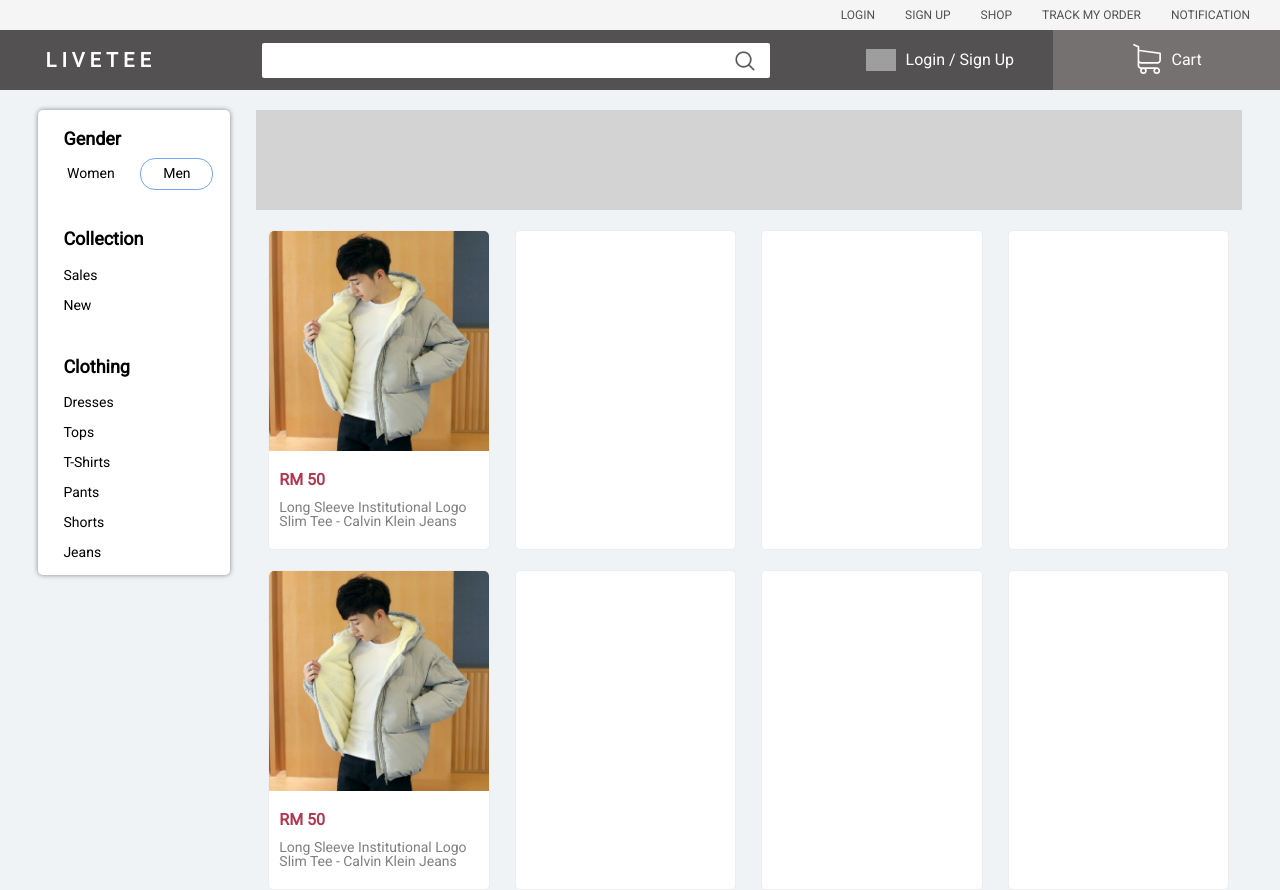
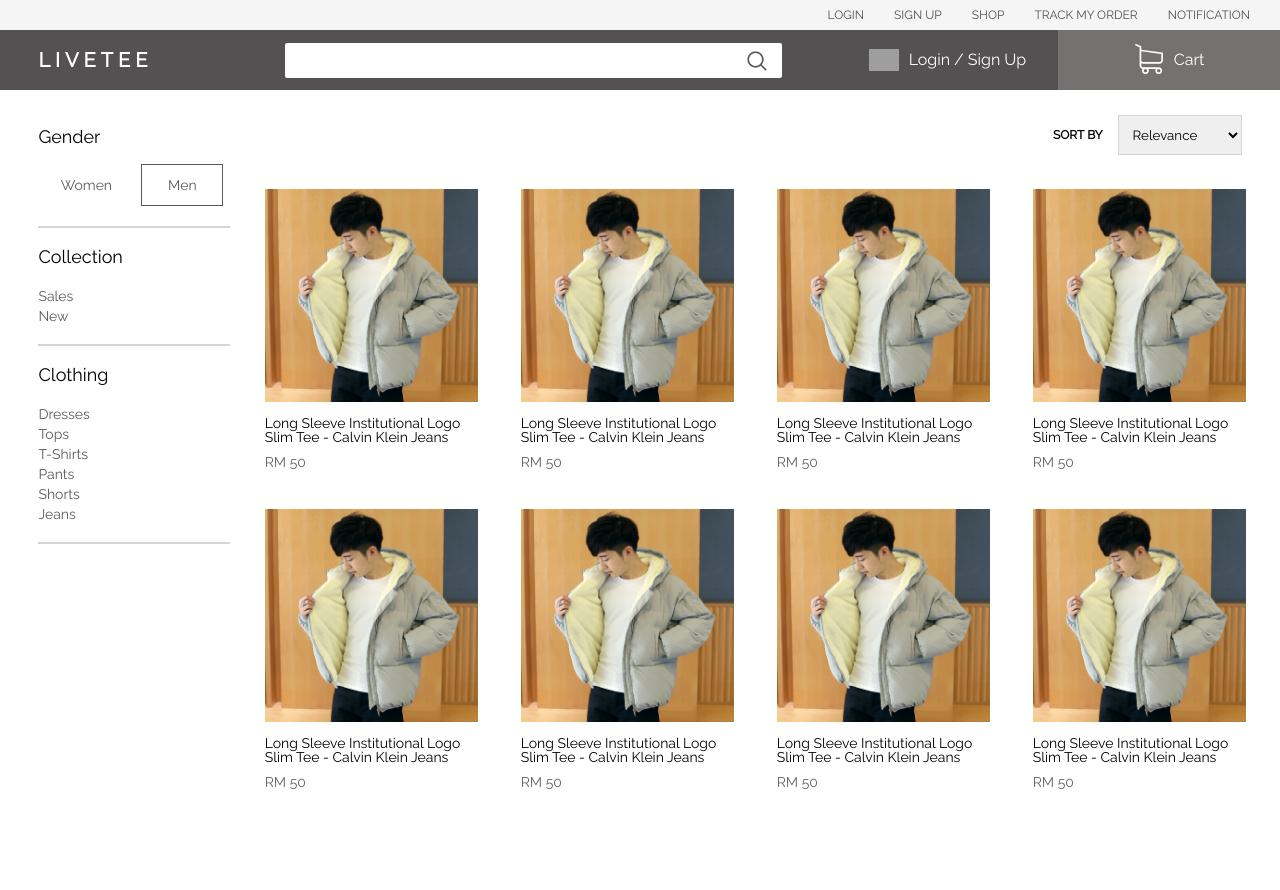
Before and after one commit to wayneng6010/LiveTee, a PHP site: page /html/userHome.html in a window 1280 px wide. After the commit the page ends 789 px from the top, so only its background shows below. Run offline with PHP 8.4, Linux system fonts and the light colour scheme; grey boxes are pictures that could not be loaded.

Commit message:
user home

```diff
--- a/css/style.css
+++ b/css/style.css
@@ -1,8 +1,8 @@
 body{
-	font-family: Roboto !important;
+	font-family: 'Raleway', sans-serif;
 	font-size: 20px !important;
 	line-height: 1.5;
-	background-color: rgb(239, 243, 246);
+	background-color: #ffffff;
 }
 
 input[type=text], input[type=password]{
@@ -157,10 +157,9 @@ div#headerUser{
 
 div#headerUser #flexLeft{
 	flex: 0.2;
-	padding-left: 10px;
+	padding-left: 3%;
 	display: flex;
 	align-items: center;
-  	justify-content: center;
   	text-align: center;
   	letter-spacing: 5px;
   	font-weight: bold;
@@ -309,13 +308,22 @@ div#header #flexRight img:hover{
 	opacity: .8;
 }
 
-/*aaaaaaaaaaaaaaaaaaaaaaaaaaaaaaa
+hr{
+	border: .5px solid #d5d5d6;
+	margin: 20px 0;
+}
 
-
-
-
-
-*/
+div#userSidebar{
+  	position: fixed;
+  	top: 80px;
+  	margin-top: 30px;
+  	margin-left: 3%;
+  	padding: 0;
+  	box-sizing: border-box;
+  	width: 15%;
+  	min-width: 120px;
+  	line-height: 1;
+}
 
 div#userSidebar a{
 	padding-left: 0;
@@ -323,11 +331,16 @@ div#userSidebar a{
 	font-size: 14px;
   	width: 100%;
   	text-align: center;
+  	color: #595a5a;
+}
+
+div#userSidebar a:hover{
+	color: #3d3d3d;
 }
 
 div#userSidebar p{
-	line-height: .1;
 	font-size: 18px;
+
 }
 
 div#userSidebar div#genderSidebar{
@@ -335,11 +348,18 @@ div#userSidebar div#genderSidebar{
 }
 
 div#userSidebar div#genderSidebar p{
-	padding-left: 15px;
+
 }
 
 div#userSidebar div#genderSidebar div#genderFlex{
 	display: flex;
+}
+
+div#userSidebar div#genderSidebar div#genderFlex a{
+	height: 40px;
+	display: flex;
+	align-items: center;
+  	justify-content: center;
 }
 
 div#userSidebar div#genderSidebar div#gender1{
@@ -349,13 +369,11 @@ div#userSidebar div#genderSidebar div#gender1{
 	flex: .5;
 	box-sizing: border-box;
 	margin: 0px 7px;
-	transition-duration: .2s;
-	border-radius: 15px;
+	border: 1px solid white;
 }
 
 div#userSidebar div#genderSidebar div#gender1:hover{
 	border: 1px solid lightgrey;
-	transition-duration: .2s;
 }
 
 div#userSidebar div#genderSidebar div#gender2{
@@ -363,11 +381,10 @@ div#userSidebar div#genderSidebar div#gender2{
 	align-items: center;
   	justify-content: center;
 	flex: .5;
-	border: 1px solid #77a6f7;
+	border: 1px solid #595a5a;
 	box-sizing: border-box;
 	margin: 0px 7px;
 	transition-duration: .2s;
-	border-radius: 15px;
 }
 
 div#userSidebar div#genderSidebar div#gender2:hover{
@@ -376,11 +393,11 @@ div#userSidebar div#genderSidebar div#gender2:hover{
 }
 
 div#userSidebar div#collSidebar{
-	padding-left: 15px;
+
 }
 
 div#userSidebar div#clothSidebar{
-	padding-left: 15px;
+
 }
 
 div#sideBar{
@@ -419,6 +436,7 @@ div#sideBar a:hover, .collapse-btn:hover{
 }
 
 div#sideBar button{
+	font-family: 'Raleway', sans-serif;
 	width: 200px;
   	min-width: 100px;
 }
@@ -473,33 +491,45 @@ div#sideBar button img{
 	padding-left: 15px;
 }
 
-div#userSidebar{
-  	position: fixed;
-  	top: 80px;
-  	background-color: white;
-  	margin-top: 30px;
-  	margin-left: 3%;
-  	padding: 10px;
-  	box-sizing: border-box;
-  	width: 15%;
-  	min-width: 120px;
-	box-shadow: 0px 0px 5px rgba(0, 0, 0, 0.45);
-	border-radius: 5px;
-}
-
 div#sorting{
 	width: 77%;
 	min-width: 200px;
-	height: 100px;
+	height: 50px;
 	position: relative;
 	left: 20%;
 	top: 110px;
-	background-color: lightgrey;
+	/*border: 1px solid black;*/
 	margin-bottom: 20px;
+	display: flex;
+	align-items: center;
+  	justify-content: flex-end;
+}
+
+div#sorting p{
+	font-size: 12px;
+	padding-right: 15px;
+	text-transform: uppercase;
+	font-weight: bold;
+}
+
+div#sorting select{
+	border-color: lightgrey;
+	padding: 10px;
+	font-family: 'Raleway', sans-serif;
+	outline: none;
+	transition-duration: .2s;
+}
+
+div#sorting select:focus{
+	border-color: grey;
+	transition-duration: .2s;
+}
+
+div#sorting select#sortSelect{
 }
 
 div#clothing{
-	width: 77%;
+	width: 80%;
 	min-width: 200px;
 	position: relative;
 	left: 20%;
@@ -507,49 +537,152 @@ div#clothing{
 	/*border: 1px solid red;*/
 }
 
+div#clothing a{
+
+}
+
+@media only screen and (max-width: 1000px) {
+	div#clothing div.itemMiddle{
+		min-width: 33% !important;
+	}
+
+	div#clothing{
+		left: 25%;
+		width: 72%;
+	}
+
+	div#sorting{
+		left: 25%;
+		width: 72%;
+	}
+}
+
+@media only screen and (max-width: 800px) {
+	div#clothing div.itemMiddle{
+		min-width: 50% !important;
+	}
+
+	div#clothing{
+		left: 30%;
+		width: 67%;
+	}
+
+	div#sorting{
+		left: 30%;
+		width: 67%;
+	}
+}
+
+@media only screen and (max-width: 500px) {
+	div#clothing div.itemMiddle{
+		min-width: 100% !important;
+	}
+
+	div#clothing{
+		left: 40%;
+		width: 57%;
+	}
+
+	div#sorting{
+		left: 40%;
+		width: 57%;
+	}
+}
+
+
 div#clothing div.itemOuter{
 	display: flex;
 	margin-bottom: 20px;
+	box-sizing: border-box;
+	/*border: red solid;*/
+	flex-wrap: wrap;
 }
 
 div#clothing div.itemMiddle{
 	height: 320px;
 	/*border: 1px solid black;*/
+	display: flex;
 	flex: .25;
-	display: flex;
+	min-width: 25%;
 	align-items: center;
-  	justify-content: center;
+	box-sizing: border-box;
 }
 
 div#clothing div.itemInner{
   	width: 90%;
   	height: 100%;
-  	border: 1px solid #ededed;
-  	background-color: white;
-	border-radius: 5px;
 	box-sizing: border-box;
 	transition-duration: .2s;
+	padding: 3%;
+	border: 1px solid white;
+}
+
+div#clothing div.itemInnest{
+	height: 100%;
 }
 
 div#clothing div.itemInner:hover{
-	border: 1px solid #3b8beb;
-	transition-duration: .2s;
+	border: 1px solid lightgrey;
+}
+
+div#clothing div.itemInner:hover p.sizes{
+	opacity: 1;
+	transition: opacity .2s;
 }
 
 div#clothing div.itemInner img.image{
-	border-radius: 5px 5px 0 0;
+	margin-bottom: -8px;
 }
 
 div#clothing div.itemInner p.price{
 	line-height: .6;
-	padding: 0 10px;
-	color: #b23850;
-	font-weight: bold;
-	font-size: 16px;
+	color: #656667;
+	font-size: 14px;
 }
 
 div#clothing div.itemInner p.desp{
 	font-size: 14px;
-	padding: 0 10px;
-	color: grey;
+	color: black;
 }
+
+div#clothing div.itemInner p.sizes{
+	color: black;
+	font-size: 12px;
+	text-align: right;
+	word-spacing: 5px;
+	font-weight: bold;
+	padding-right: 10px;
+	opacity: 0;
+	transition: opacity .2s;
+}
+
+div#clothing div.itemInnest div.slideUpOuter{
+	position: relative;
+	width: 100%;
+	height: auto;
+	overflow: hidden;
+	background-color: blue;
+}
+
+div#clothing div.itemInnest div.slideUpInner{
+	position: absolute;
+	bottom: -50px;
+	width: 100%;
+	background-color: rgba(255, 255, 255, .9);
+	height: 50px;
+	display: flex;
+	align-items: center;
+  	justify-content: center;
+	transition: .2s ease-in-out;
+}
+
+div#clothing div.itemInnest div.slideUpInner p{
+	color: black;
+	font-size: 14px;
+	margin: 0;
+}
+
+div#clothing div.itemInner:hover div.slideUpInner{
+	bottom: 0;
+	transition: .2s ease-in-out;
+}
--- a/html/adminHome.html
+++ b/html/adminHome.html
@@ -3,7 +3,7 @@
 <head>
 	<title>Dashboard | Admin</title>
 	<link rel="stylesheet" type="text/css" href="../css/style.css">
-	<link href="https://fonts.googleapis.com/css?family=Roboto" rel="stylesheet">
+	<link href="https://fonts.googleapis.com/css?family=Raleway" rel="stylesheet">
 </head>
 <body>
 	<div id="header">
--- a/html/adminLogin.html
+++ b/html/adminLogin.html
@@ -3,7 +3,7 @@
 <head>
 	<title>Login | LiveTee Admin Panel</title>
 	<link rel="stylesheet" type="text/css" href="../css/style.css">
-	<link href="https://fonts.googleapis.com/css?family=Roboto" rel="stylesheet">
+	<link href="https://fonts.googleapis.com/css?family=Raleway" rel="stylesheet">
 </head>
 <body id="login">
 	<div id="loginLeft">
--- a/html/userHome.html
+++ b/html/userHome.html
@@ -3,7 +3,7 @@
 <head>
 	<title>Home | LiveTee</title>
 	<link rel="stylesheet" type="text/css" href="../css/style.css">
-	<link href="https://fonts.googleapis.com/css?family=Roboto" rel="stylesheet">
+	<link href="https://fonts.googleapis.com/css?family=Raleway" rel="stylesheet">
 </head>
 <body>
 	<div id="headerUserTopNav">
@@ -50,23 +50,23 @@
 	<div id="userSidebar">
 
 		<div id="genderSidebar">
-			<p><b>Gender</b></p>
+			<p>Gender</p>
 			<div id="genderFlex">
 				<div id="gender1"><a href="#">Women</a></div>
 				<div id="gender2"><a href="#">Men</a><br></div>
 			</div>
 		</div>
-		<br>
+		<hr>
 
 		<div id="collSidebar">
-			<p><b>Collection</b></p>
+			<p>Collection</p>
 			<a href="#">Sales</a><br>
 			<a href="#">New</a><br>
 		</div>
-		<br>
+		<hr>
 
 		<div id="clothSidebar">
-			<p><b>Clothing</b></p>
+			<p>Clothing</p>
 			<a href="#">Dresses</a><br>
 			<a href="#">Tops</a><br>
 			<a href="#">T-Shirts</a><br>
@@ -74,73 +74,167 @@
 			<a href="#">Shorts</a><br>
 			<a href="#">Jeans</a><br>
 		</div>
-
+		<hr>
 	</div>
 
 	<div id="sorting">
-
+		<p>Sort By</p>
+		<select id="sortSelect">
+			<option value="rel">Relevance</option>
+			<option value="pop">Popularity</option>
+			<option value="lowPri">Lowest Price</option>
+			<option value="highPri">Highest Price</option>
+			<option value="latest">Latest Arrival</option>
+		</select>
 	</div>
 
 	<div id="clothing">
 		<div class="itemOuter">
 			<div class="itemMiddle">
 				<div class="itemInner">
-					<a href="#">
-						<img class="image" src="../Asset/Image/shirt.jpg" width="100%" alt="">
+				<a href="#">
+					<div class="itemInnest">
+						<div class="slideUpOuter">
+						<img class="image" src="../Asset/Image/shirt.jpg" width="100%" width="auto" alt="">
+							<div class="slideUpInner">
+								<p>VIEW</p>
+							</div>
+						</div>
+						<p class="desp">Long Sleeve Institutional Logo Slim Tee - Calvin Klein Jeans</p>
 						<p class="price">RM 50</p>
-						<p class="desp">Long Sleeve Institutional Logo Slim Tee - Calvin Klein Jeans</p>
-					</a>
+						<p class="sizes">Sizes S M L XL</p>
+					</div>
+				</a>
 				</div>
 			</div>
 
 			<div class="itemMiddle">
 				<div class="itemInner">
-
+				<a href="#">
+					<div class="itemInnest">
+						<div class="slideUpOuter">
+						<img class="image" src="../Asset/Image/shirt.jpg" width="100%" alt="">
+							<div class="slideUpInner">
+								<p>VIEW</p>
+							</div>
+						</div>
+						<p class="desp">Long Sleeve Institutional Logo Slim Tee - Calvin Klein Jeans</p>
+						<p class="price">RM 50</p>
+						<p class="sizes">Sizes S M L XL</p>
+					</div>
+				</a>
 				</div>
 			</div>
 
 			<div class="itemMiddle">
 				<div class="itemInner">
-
+				<a href="#">
+					<div class="itemInnest">
+						<div class="slideUpOuter">
+						<img class="image" src="../Asset/Image/shirt.jpg" width="100%" alt="">
+							<div class="slideUpInner">
+								<p>VIEW</p>
+							</div>
+						</div>
+						<p class="desp">Long Sleeve Institutional Logo Slim Tee - Calvin Klein Jeans</p>
+						<p class="price">RM 50</p>
+						<p class="sizes">Sizes S M L XL</p>
+					</div>
+				</a>
 				</div>
 			</div>
 
 			<div class="itemMiddle">
 				<div class="itemInner">
-
-				</div>
-			</div>
-		</div>
-
-		<div class="itemOuter">
-			<div class="itemMiddle">
-				<div class="itemInner">
-					<a href="#">
+				<a href="#">
+					<div class="itemInnest">
+						<div class="slideUpOuter">
 						<img class="image" src="../Asset/Image/shirt.jpg" width="100%" alt="">
+							<div class="slideUpInner">
+								<p>VIEW</p>
+							</div>
+						</div>
+						<p class="desp">Long Sleeve Institutional Logo Slim Tee - Calvin Klein Jeans</p>
 						<p class="price">RM 50</p>
-						<p class="desp">Long Sleeve Institutional Logo Slim Tee - Calvin Klein Jeans</p>
-					</a>
+						<p class="sizes">Sizes S M L XL</p>
+					</div>
+				</a>
 				</div>
 			</div>
 
 			<div class="itemMiddle">
 				<div class="itemInner">
-
+				<a href="#">
+					<div class="itemInnest">
+						<div class="slideUpOuter">
+						<img class="image" src="../Asset/Image/shirt.jpg" width="100%" alt="">
+							<div class="slideUpInner">
+								<p>VIEW</p>
+							</div>
+						</div>
+						<p class="desp">Long Sleeve Institutional Logo Slim Tee - Calvin Klein Jeans</p>
+						<p class="price">RM 50</p>
+						<p class="sizes">Sizes S M L XL</p>
+					</div>
+				</a>
 				</div>
 			</div>
 
 			<div class="itemMiddle">
 				<div class="itemInner">
-
+				<a href="#">
+					<div class="itemInnest">
+						<div class="slideUpOuter">
+						<img class="image" src="../Asset/Image/shirt.jpg" width="100%" alt="">
+							<div class="slideUpInner">
+								<p>VIEW</p>
+							</div>
+						</div>
+						<p class="desp">Long Sleeve Institutional Logo Slim Tee - Calvin Klein Jeans</p>
+						<p class="price">RM 50</p>
+						<p class="sizes">Sizes S M L XL</p>
+					</div>
+				</a>
 				</div>
 			</div>
 
 			<div class="itemMiddle">
 				<div class="itemInner">
+				<a href="#">
+					<div class="itemInnest">
+						<div class="slideUpOuter">
+						<img class="image" src="../Asset/Image/shirt.jpg" width="100%" alt="">
+							<div class="slideUpInner">
+								<p>VIEW</p>
+							</div>
+						</div>
+						<p class="desp">Long Sleeve Institutional Logo Slim Tee - Calvin Klein Jeans</p>
+						<p class="price">RM 50</p>
+						<p class="sizes">Sizes S M L XL</p>
+					</div>
+				</a>
+				</div>
+			</div>
 
+			<div class="itemMiddle">
+				<div class="itemInner">
+				<a href="#">
+					<div class="itemInnest">
+						<div class="slideUpOuter">
+						<img class="image" src="../Asset/Image/shirt.jpg" width="100%" alt="">
+							<div class="slideUpInner">
+								<p>VIEW</p>
+							</div>
+						</div>
+						<p class="desp">Long Sleeve Institutional Logo Slim Tee - Calvin Klein Jeans</p>
+						<p class="price">RM 50</p>
+						<p class="sizes">Sizes S M L XL</p>
+					</div>
+				</a>
 				</div>
 			</div>
 		</div>
+
 	</div>
 </body>
 </html>
```
